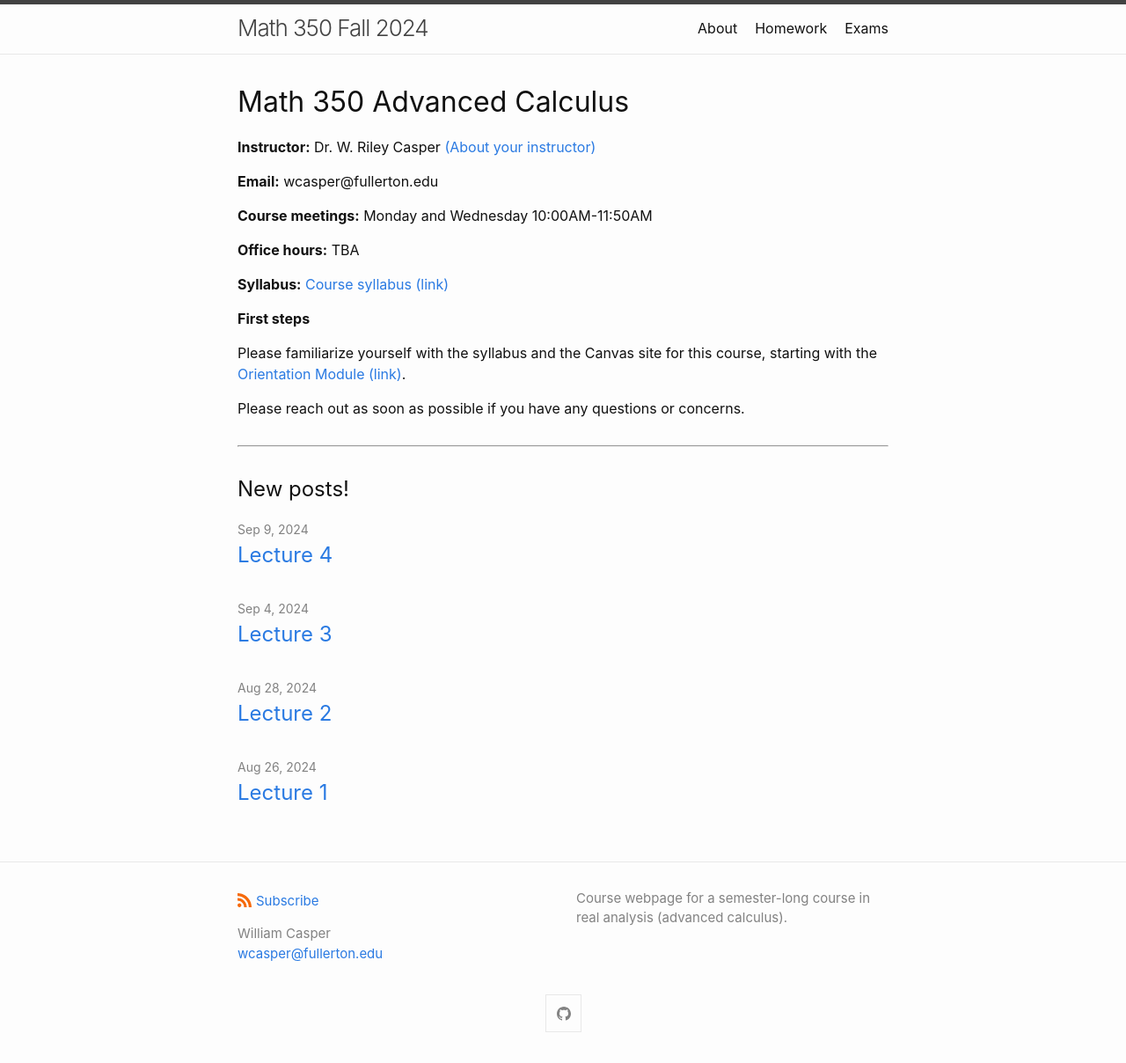
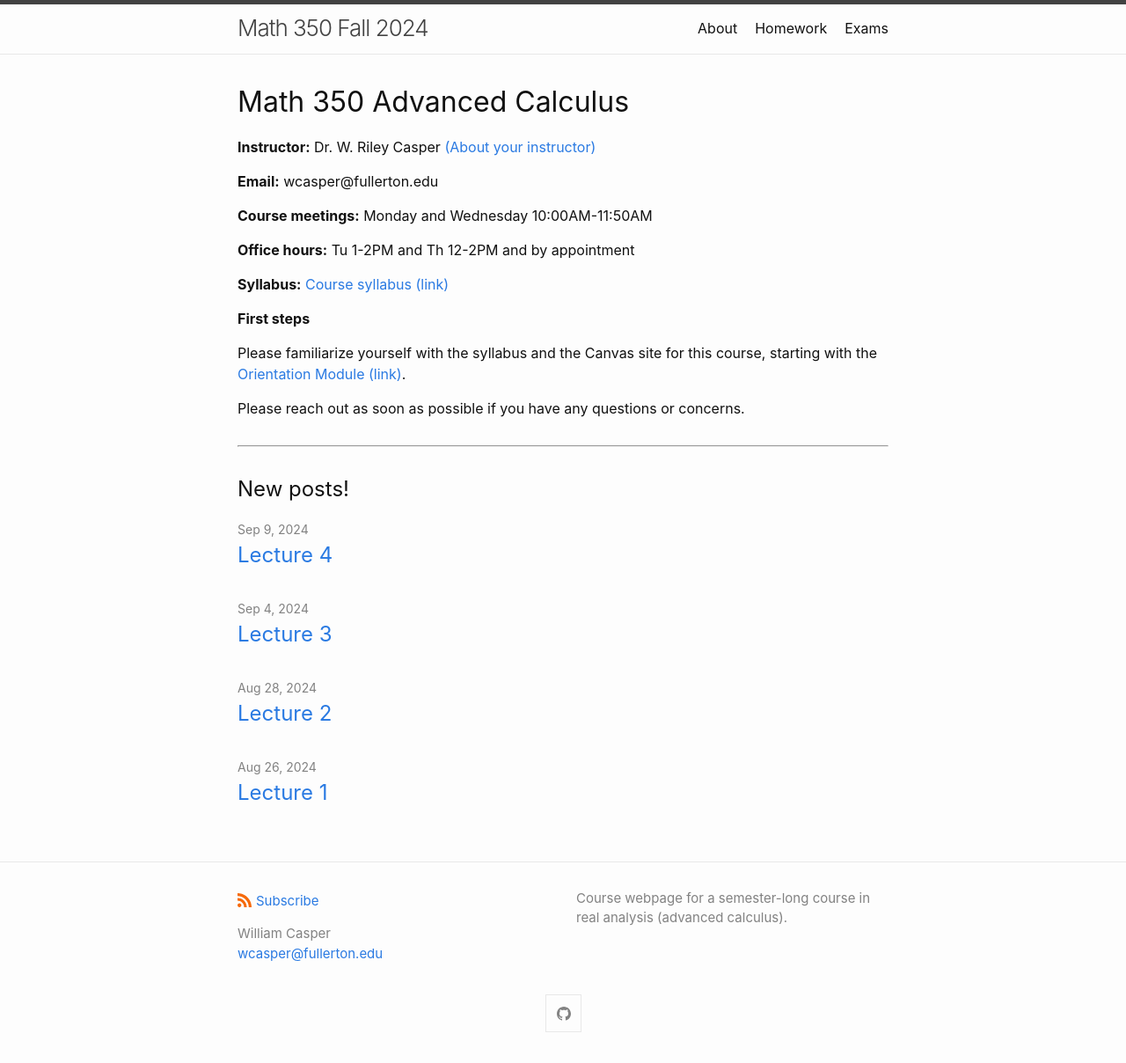
Before and after one commit to wcasper/math350fall2024, a Jekyll site: the page built from index.md, in a window 1280 px wide. Shown: the whole page at 88% size. Built offline with Jekyll 4.4.1, drawn with Linux system fonts in a browser that asks for light colours.

Commit message:
added office hours

```diff
--- a/index.md
+++ b/index.md
@@ -15,7 +15,7 @@ title: Math 350 Advanced Calculus
 
 **Course meetings:** Monday and Wednesday 10:00AM-11:50AM
 
-**Office hours:** TBA
+**Office hours:** Tu 1-2PM and Th 12-2PM and by appointment
 
 **Syllabus:** <a target="_parent" href="extras/syllabus.html">Course syllabus (link)</a>
 
```
